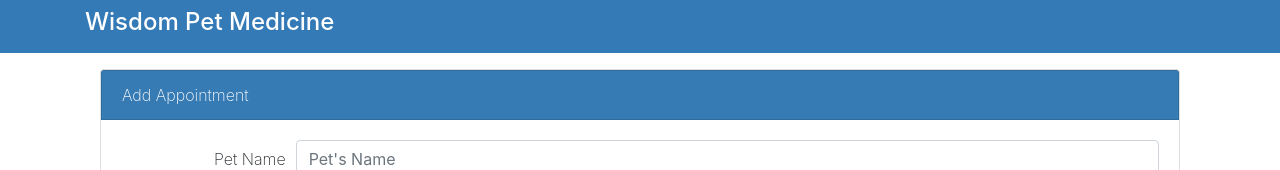
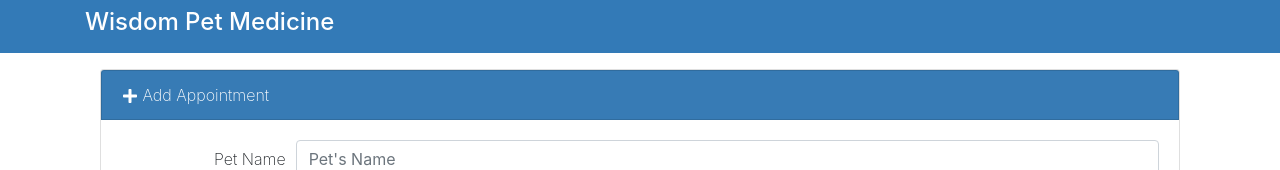
Before and after one commit to Ghenet/ReactInterface, a React (Create React App) app: page / in a window 1280 px wide. Shown: the top 170 px of the page. Built offline with nearby package versions, Linux system fonts and the light colour scheme.

Commit message:
added a method to toggle the form display variable for the add apt button

```diff
--- a/src/components/AddAppointments.js
+++ b/src/components/AddAppointments.js
@@ -1,12 +1,13 @@
 import React, { Component } from 'react'
+import { FaPlus } from 'react-icons/fa';
 
 export default class AddAppointments extends Component {
     render() {
         return (
             <div className={'card textcenter mt-3 ' + (this.props.formDisplay ?'':'add-appointment' )}>
                 {/* adds the add-appointments class if fomDisplay is true  */}
-                <div className='apt-addheading card-header bg-primary text-white'>
-                    Add Appointment
+                <div className='apt-addheading card-header bg-primary text-white' onClick={this.props.toggleForm}>
+                    <FaPlus /> Add Appointment
                 </div>
 
                 <div className='card-body'>
--- a/src/components/App.js
+++ b/src/components/App.js
@@ -13,6 +13,13 @@
       lastIndex: 0
     };
     this.deleteAppointment = this.deleteAppointment.bind(this);
+    this.toggleForm = this.toggleForm.bind(this);
+  }
+
+  toggleForm(){
+    this.setState({
+      formDisplay: !this.state.formDisplay
+    });
   }
 //without is a lodash method w/c returns with out the specified element
   deleteAppointment(apt){
@@ -47,7 +54,7 @@
           <div className='row'>
             <div className='col-md-12 bg-white'>
               <div className='container'>
-                <AddAppointments formDisplay={this.state.formDisplay}/>
+                <AddAppointments formDisplay={this.state.formDisplay} toggleForm={this.toggleForm} />
                 <SearchAppointments />
                 <ListAppointments appointments={this.state.myAppointments} deleteAppointment={this.deleteAppointment}/>
               </div>
```
